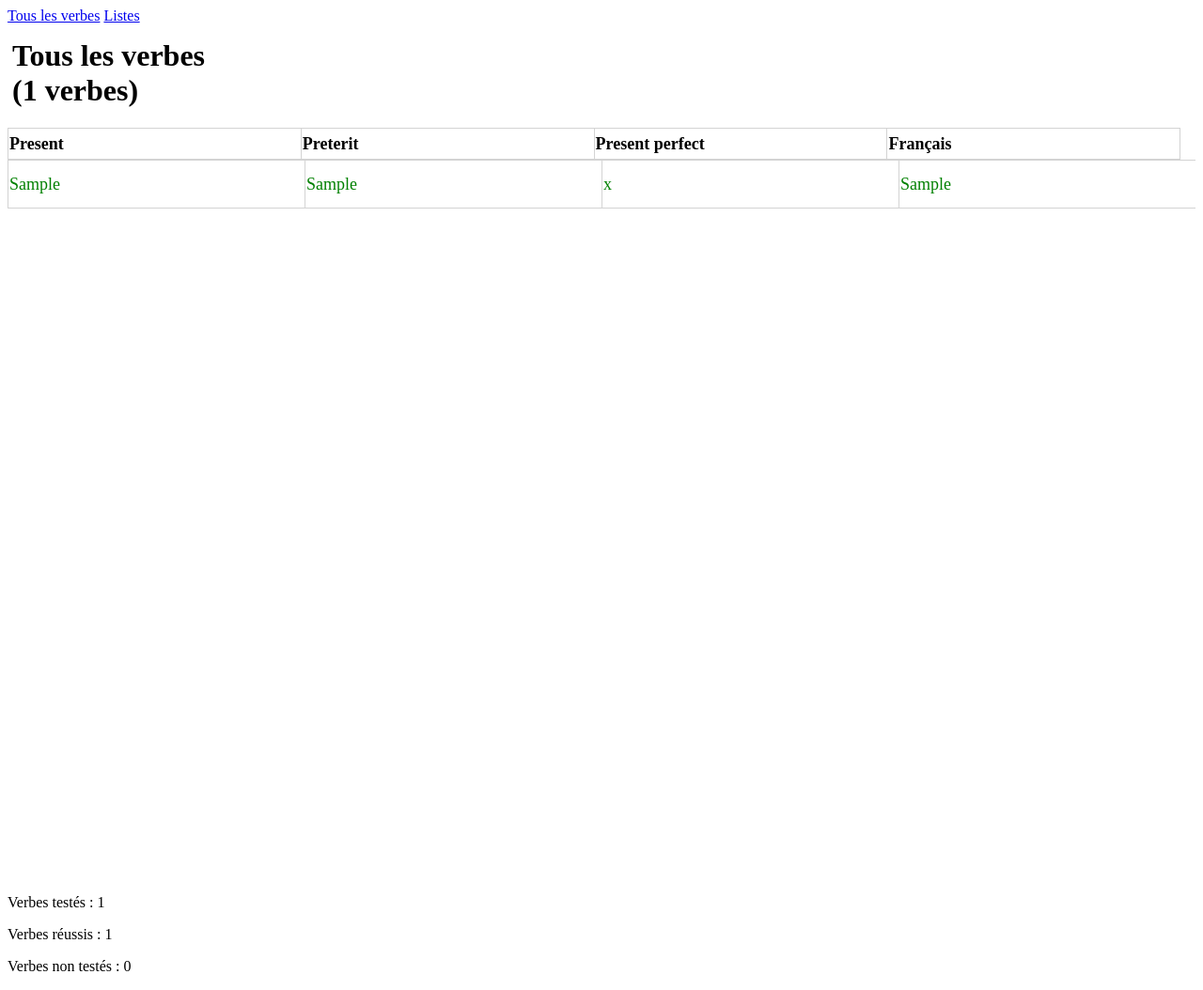
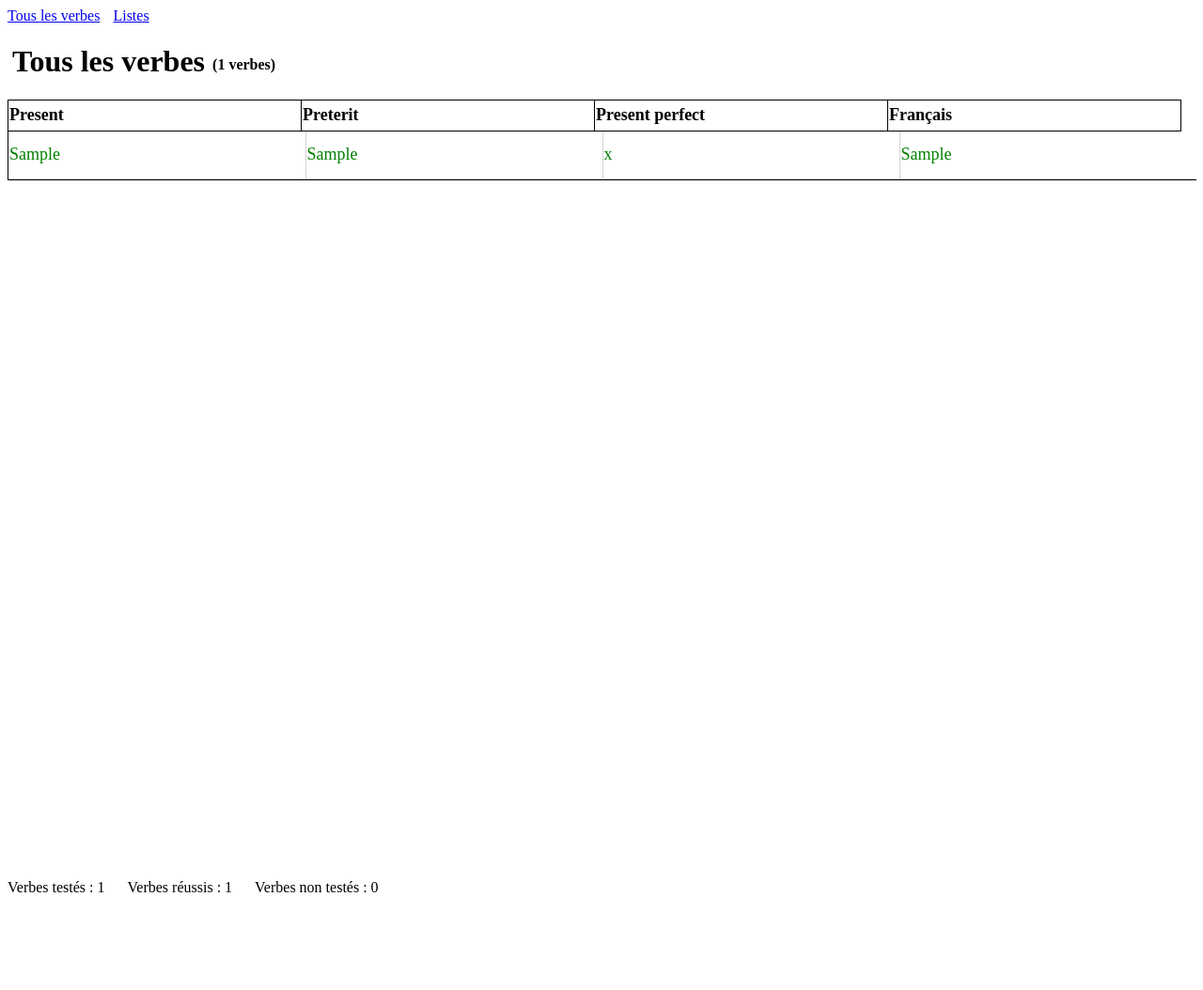
Before and after one commit to johntsinger/django-verbes-irreguliuers, a Django app: page /verbes/ in a window 1280 px wide. Shown: the whole page at 94% size. After the commit the page ends 950 px from the top, so only its background shows below. Run offline with Django 4.2, Linux system fonts and the light colour scheme; tables that the repository leaves empty hold one stand-in row (values such as "Sample post").

Commit message:
Mise a jour du css

```diff
--- a/verbes/verbes_app/static/verbes_app/css/styles.css
+++ b/verbes/verbes_app/static/verbes_app/css/styles.css
@@ -4,6 +4,12 @@
 
 .unsuccess {
     color: red;
+}
+
+.annotations {
+    display: inline-block;
+    font-size: 16px;
+    vertical-align: middle;
 }
 
 th.results, td.results {
@@ -16,12 +22,27 @@ th.results, td.results {
 }
 
 h1, h2, form {
-    margin-top: 15px;
     margin-left: 5px;
 }
 
 h2 {
     margin-left: 20px;
+}
+
+a {
+    display: inline-block;
+    margin-bottom: 20px;
+}
+
+nav a {
+    margin-bottom: 0px;
+    margin-right: 10px;
+}
+
+div.counter p {
+    display: inline-block;
+    margin-right: 20px;
+    margin-top: 30px;
 }
 
 td.exercise {
@@ -72,8 +93,10 @@ table.list {
 
 thead.list {
     display: table;
-    width: calc(100% - 1.05em);
+    width: calc(100% - 1.0em);
     text-align: left;
+    border-top: 1px solid black;
+    border-left: 1px solid black;
 }
 
 tbody.list {
@@ -81,6 +104,8 @@ tbody.list {
     overflow-x: hidden;
     display: block;
     width: 100%;
+    border-left: 1px solid black;
+    border-bottom: 1px solid black;
 }
 
 tbody.list tr {
@@ -92,6 +117,12 @@ thead.list, tbody.list tr {
     table-layout: fixed;
 }
 
+th.list, td.list {
+    font-size: 18px;
+    border-bottom: 1px solid lightgray;
+    border-right: 1px solid lightgray;
+}
+
 td.list {
     height: 40px;
     padding-bottom: 5px;
@@ -100,9 +131,6 @@ td.list {
 
 th.list {
     height: 30px;
+    border-right: 1px solid black;
+    border-bottom: 1px solid black;
 }
-
-th.list, td.list {
-    font-size: 18px;
-    border: 1px solid lightgray;
-}
```
